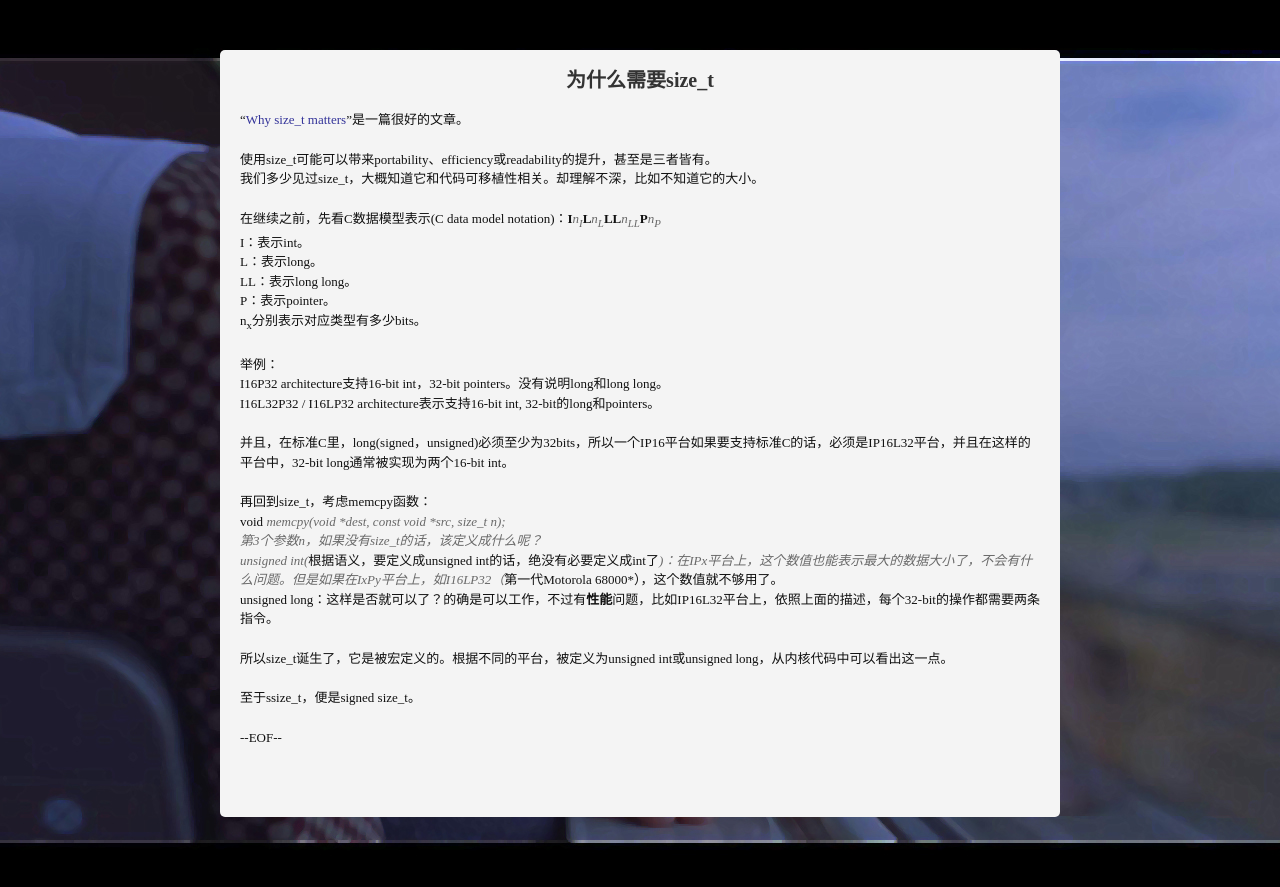
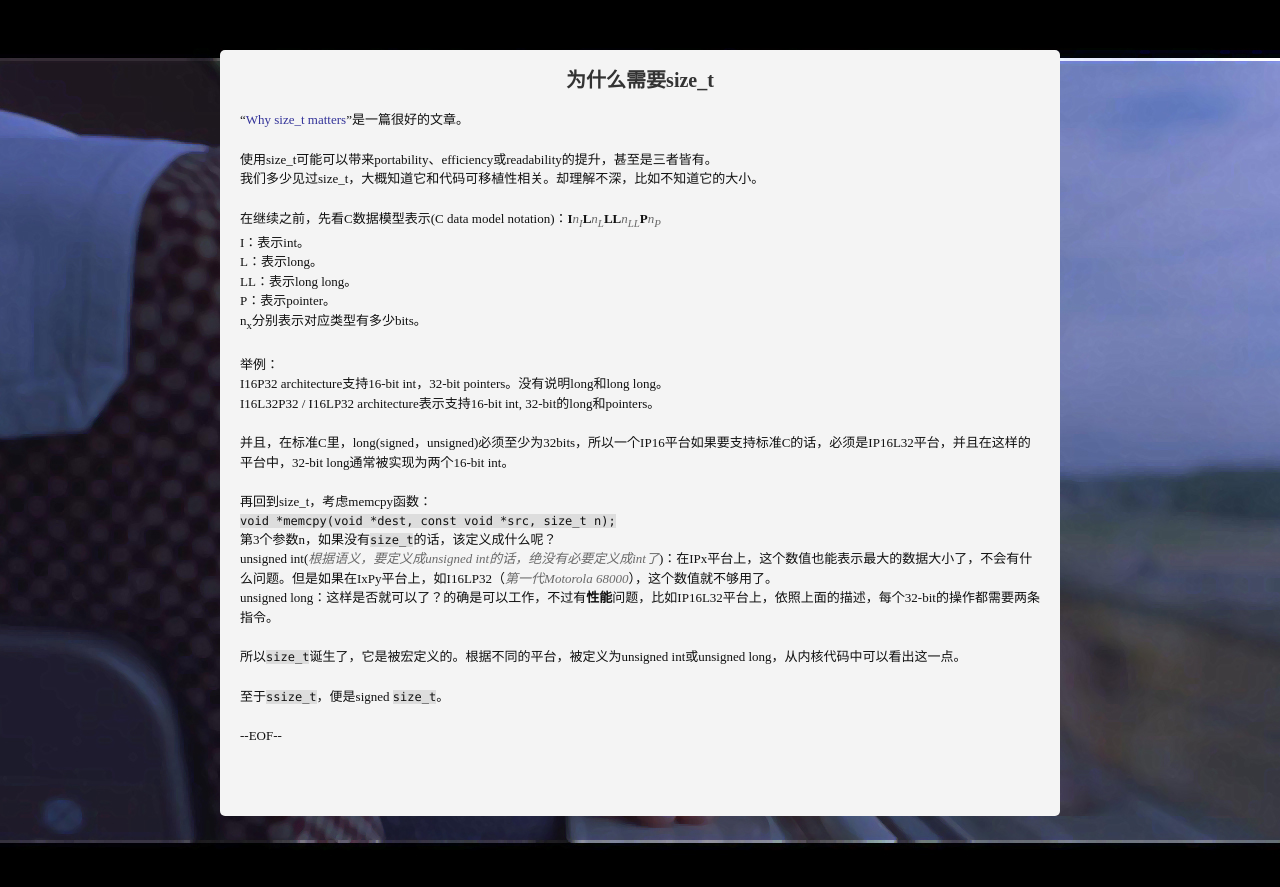
Before and after one commit to tfengmao/xanfeng, a Jekyll site: the page built from _posts/2012-02-20-size_t.md, in a window 1280 px wide. Shown: the top 887 px of the page. Built offline with Jekyll 4.4.1, drawn with Linux system fonts in a browser that asks for light colours; Markdown is read by kramdown in place of the engine named in the settings; comment, search, counter and statistics services are not loaded.

Commit message:
update format

```diff
--- a/_posts/2012-02-20-size_t.md
+++ b/_posts/2012-02-20-size_t.md
@@ -24,11 +24,11 @@ I16L32P32 / I16LP32 architecture表示支持16-bit int, 32-bit的long和pointers
 并且，在标准C里，long(signed，unsigned)必须至少为32bits，所以一个IP16平台如果要支持标准C的话，必须是IP16L32平台，并且在这样的平台中，32-bit long通常被实现为两个16-bit int。
 
 再回到size_t，考虑memcpy函数：
-void *memcpy(void *dest, const void *src, size_t n);
-第3个参数n，如果没有size_t的话，该定义成什么呢？
+`void *memcpy(void *dest, const void *src, size_t n);`
+第3个参数n，如果没有`size_t`的话，该定义成什么呢？
 unsigned int(*根据语义，要定义成unsigned int的话，绝没有必要定义成int了*)：在IPx平台上，这个数值也能表示最大的数据大小了，不会有什么问题。但是如果在IxPy平台上，如I16LP32（*第一代Motorola 68000*），这个数值就不够用了。
 unsigned long：这样是否就可以了？的确是可以工作，不过有**性能**问题，比如IP16L32平台上，依照上面的描述，每个32-bit的操作都需要两条指令。
 
-所以size_t诞生了，它是被宏定义的。根据不同的平台，被定义为unsigned int或unsigned long，从内核代码中可以看出这一点。
+所以`size_t`诞生了，它是被宏定义的。根据不同的平台，被定义为unsigned int或unsigned long，从内核代码中可以看出这一点。
 
-至于ssize_t，便是signed size_t。
+至于`ssize_t`，便是signed `size_t`。
```
